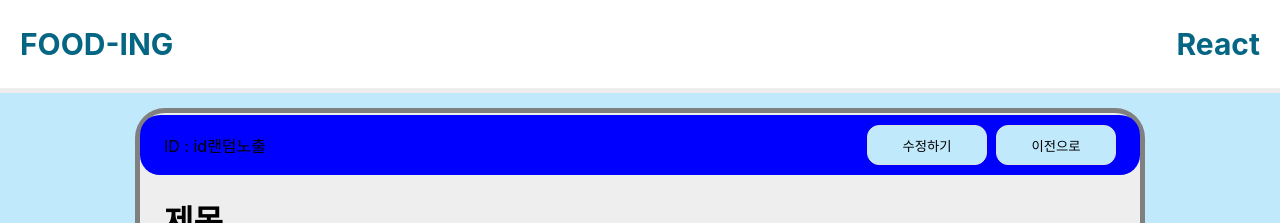
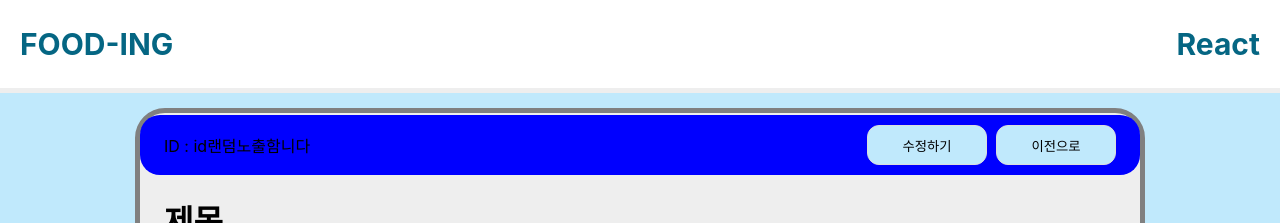
Before and after one commit to ggultong-ver2/ggultong_FE, a React (Create React App) app: page /listsx in a window 1280 px wide. Shown: the top 223 px of the page. Built offline with nearby package versions, Linux system fonts and the light colour scheme.

Commit message:
4차수정

```diff
--- a/src/components/recipe/Recipe.jsx
+++ b/src/components/recipe/Recipe.jsx
@@ -23,7 +23,7 @@ const Detailtest = () => {
       <StDialog>
         <div>
           <StDialogHeader>
-            <div>ID : id랜덤노출 </div>
+            <div>ID : id랜덤노출함니다 </div>
             <div>
               <StButton
                 borderColor="#ddd"
```
